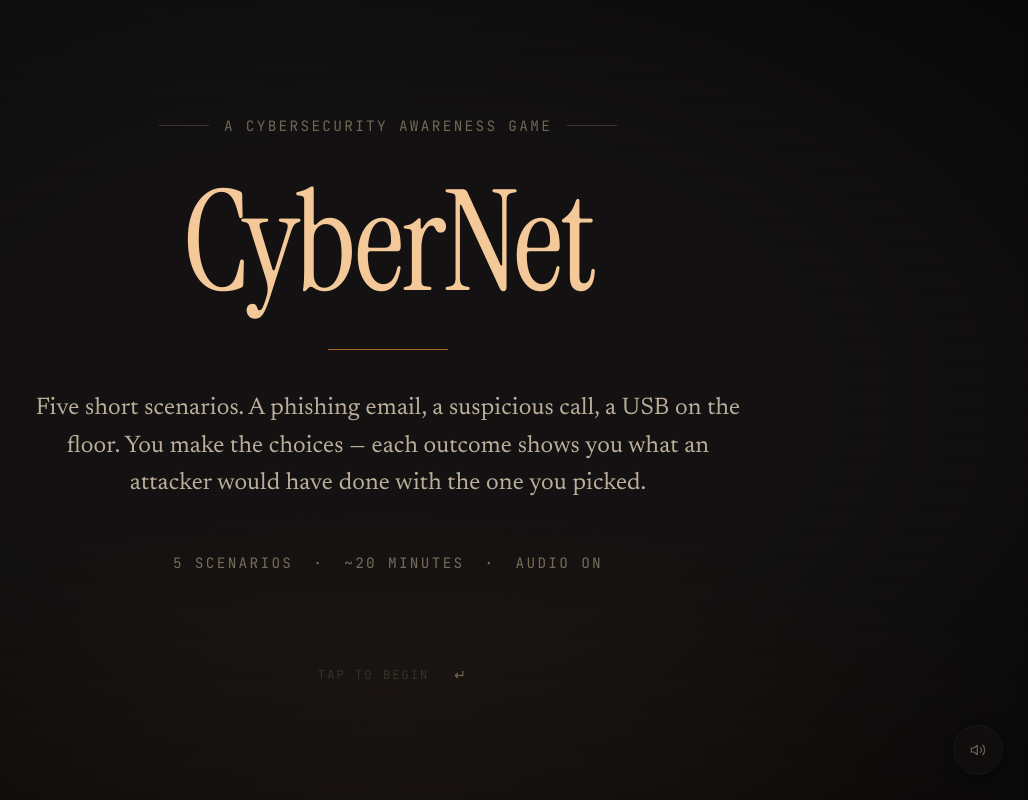
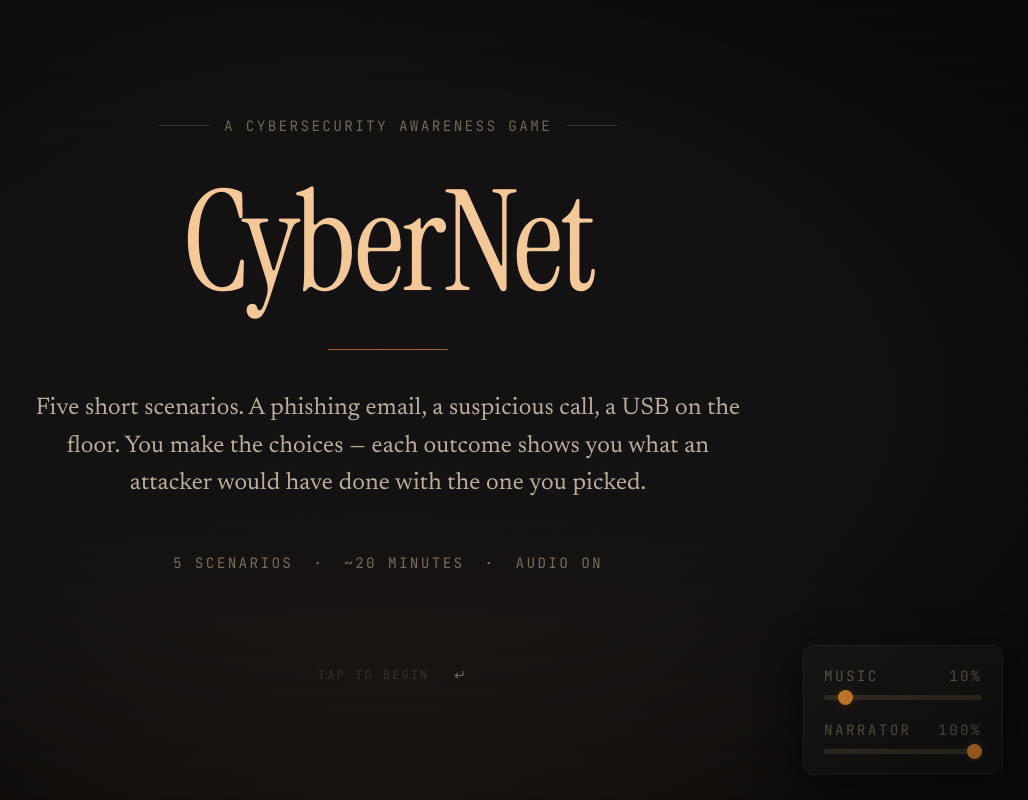
Before and after one commit to MoeJaafar/cybernet-awareness, a Next.js app: page / in a window 1280 px wide. Shown: the whole page, without its empty margins (252-1280 px from the left). Built offline with nearby package versions, Linux system fonts and the light colour scheme.

Commit message:
volume controls always visible, no toggle

```diff
--- a/src/components/VolumeControl.tsx
+++ b/src/components/VolumeControl.tsx
@@ -1,25 +1,13 @@
 "use client";
 
-import { useState } from "react";
-import { motion, AnimatePresence } from "motion/react";
 import { useAudioSettings } from "@/lib/audio-settings";
 
 export function VolumeControl() {
-    const [open, setOpen] = useState(false);
     const { musicVolume, narratorVolume, setMusicVolume, setNarratorVolume } =
         useAudioSettings();
 
     return (
-        <div className="fixed bottom-5 right-5 z-50 flex flex-col items-end gap-2">
-            <AnimatePresence>
-                {open && (
-                    <motion.div
-                        initial={{ opacity: 0, y: 8, scale: 0.95 }}
-                        animate={{ opacity: 1, y: 0, scale: 1 }}
-                        exit={{ opacity: 0, y: 8, scale: 0.95 }}
-                        transition={{ duration: 0.2 }}
-                        className="bg-[color:var(--color-ink-raised)] border border-[color:var(--color-edge-subtle)] rounded-lg p-4 flex flex-col gap-4 shadow-[0_12px_40px_rgba(0,0,0,0.6)] min-w-[200px]"
-                    >
+        <div className="fixed bottom-5 right-5 z-50 bg-[color:var(--color-ink-raised)] border border-[color:var(--color-edge-subtle)] rounded-lg p-4 flex flex-col gap-4 shadow-[0_12px_40px_rgba(0,0,0,0.6)] min-w-[200px]">
             <Slider
                 label="Music"
                 value={musicVolume}
@@ -30,18 +18,6 @@ export function VolumeControl() {
                 value={narratorVolume}
                 onChange={setNarratorVolume}
             />
-                    </motion.div>
-                )}
-            </AnimatePresence>
-
-            <button
-                type="button"
-                onClick={() => setOpen((o) => !o)}
-                className="h-10 w-10 rounded-full bg-[color:var(--color-ink-raised)] border border-[color:var(--color-edge-subtle)] hover:border-[color:var(--color-amber)] flex items-center justify-center transition-colors shadow-[0_4px_16px_rgba(0,0,0,0.4)]"
-                aria-label="Volume settings"
-            >
-                <SpeakerIcon />
-            </button>
         </div>
     );
 }
@@ -88,22 +64,3 @@ function Slider({
         </div>
     );
 }
-
-function SpeakerIcon() {
-    return (
-        <svg
-            width="16"
-            height="16"
-            viewBox="0 0 24 24"
-            fill="none"
-            stroke="var(--bone-dim)"
-            strokeWidth="1.8"
-            strokeLinecap="round"
-            strokeLinejoin="round"
-        >
-            <polygon points="11 5 6 9 2 9 2 15 6 15 11 19 11 5" />
-            <path d="M15.54 8.46a5 5 0 0 1 0 7.07" />
-            <path d="M19.07 4.93a10 10 0 0 1 0 14.14" />
-        </svg>
-    );
-}
```
Lines whose indentation alone changed are shown as unchanged.
